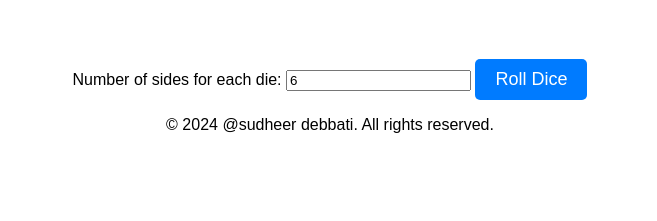
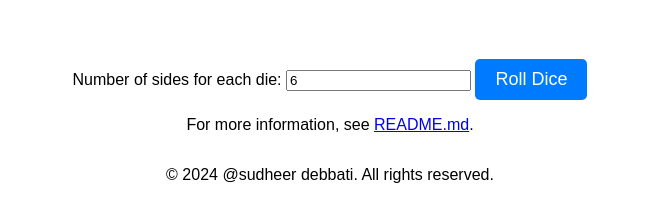
Before and after one commit to Debbatisudheer/Dice-Rolling1, a plain HTML site: page index.html in a window 1280 px wide. Shown: the part 61-282 px from the top of the page, without its empty margins (310-967 px from the left). Drawn offline with Linux system fonts and the light colour scheme.

Commit message:
Update index.html

```diff
--- a/index.html
+++ b/index.html
@@ -27,6 +27,7 @@
   <p>Player 2 Score: <span id="player2Score"></span></p>
 </div>
 <script src="script.js"></script>
+ <p>For more information, see <a href="https://github.com/Debbatisudheer/Dice-Rolling1/blob/master/README.md">README.md</a>.</p>
 <footer>
   <p>&copy; 2024 @sudheer debbati. All rights reserved.</p>
 </footer>
```
